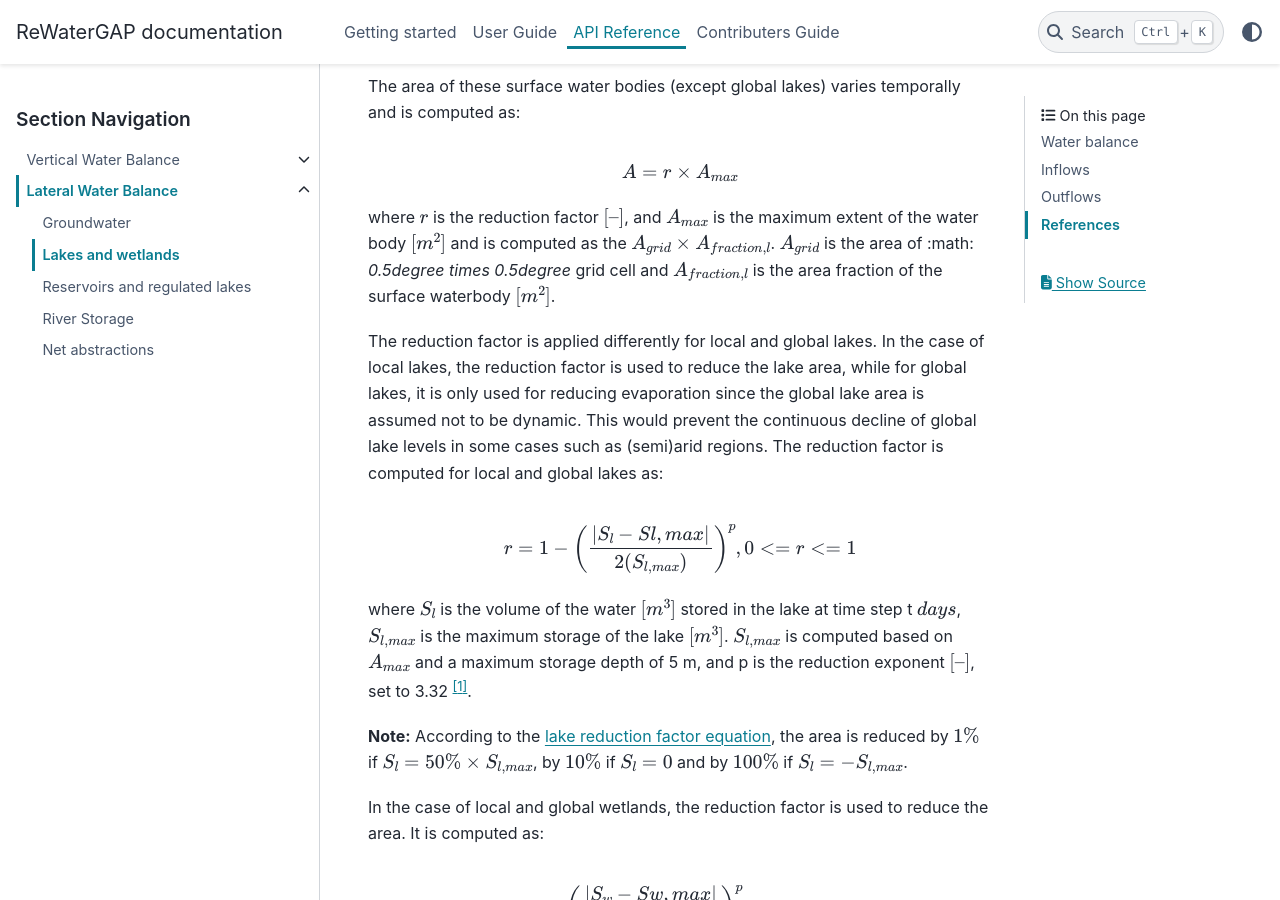
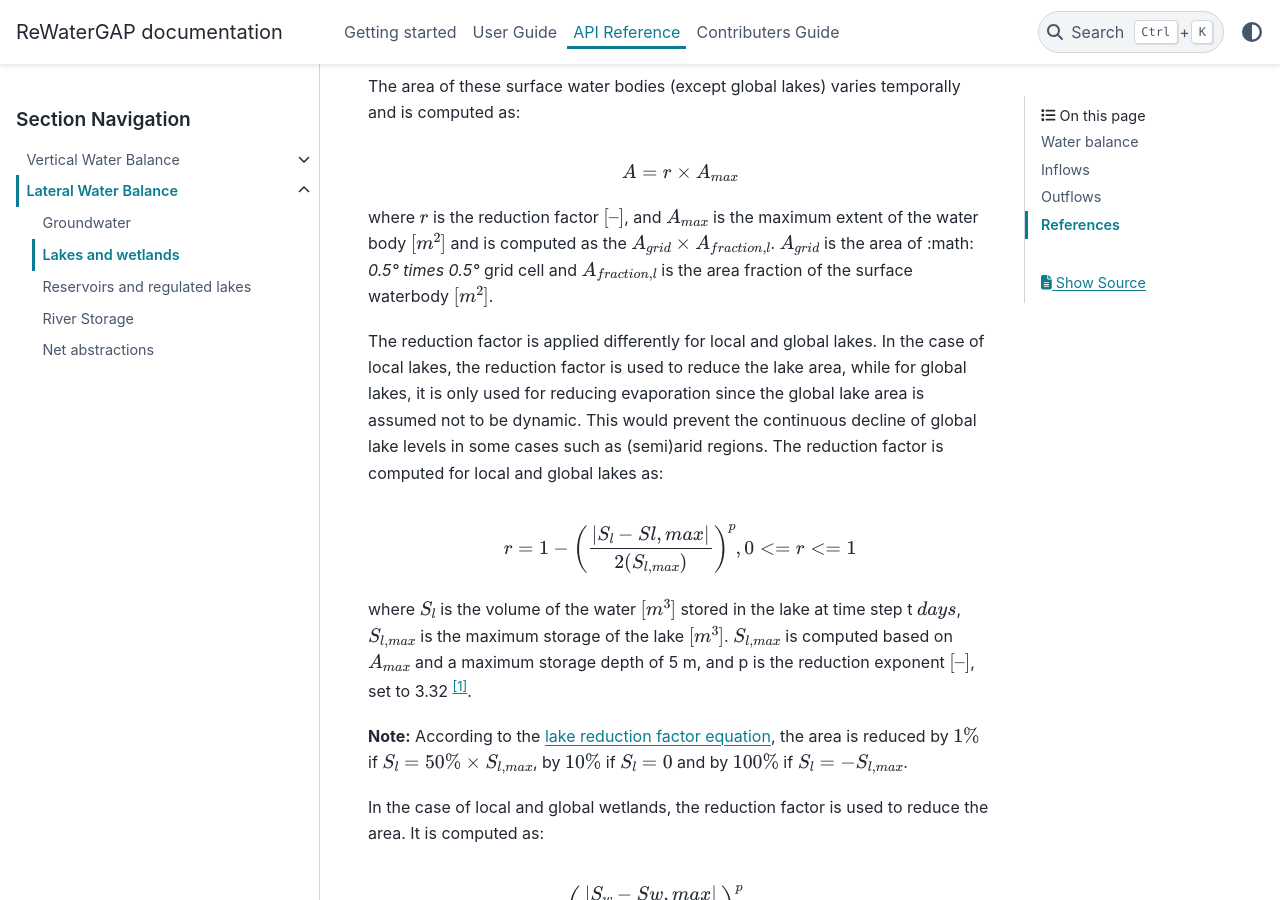
Before and after one commit to HydrologyFrankfurt/ReWaterGAP, a Sphinx documentation site: the page built from docs/api_docs/lateral_water_balance/lakes_wetlands.rst, in a window 1280 px wide and 900 px high, scrolled down 1363 px. Built offline with Sphinx 7.4.7 and the PyData theme 0.15.4, drawn with Linux system fonts in a browser that asks for light colours; pages that are not in the unit, such as notebooks, are missing from menus; some of the changed lines change nothing that is shown.

Commit message:
Update lakes_wetlands.rst

```diff
--- a/docs/api_docs/lateral_water_balance/lakes_wetlands.rst
+++ b/docs/api_docs/lateral_water_balance/lakes_wetlands.rst
@@ -32,7 +32,7 @@ The area of these surface water bodies (except global lakes) varies temporally a
 
 where :math:`r` is the reduction factor :math:`[–]`, and :math:`{A}_{max}` is the maximum extent
 of the water body :math:`[m^2]` and is computed as the :math:`{A}_{grid} \times {A}_{fraction,l}`.
-:math:`{A}_{grid}` is the area of :math: `0.5\degree \times 0.5\degree` grid cell and :math:`{A}_{fraction,l}` is the area fraction of the surface waterbody :math:`[m^2]`.
+:math:`{A}_{grid}` is the area of :math: `0.5° \times 0.5°` grid cell and :math:`{A}_{fraction,l}` is the area fraction of the surface waterbody :math:`[m^2]`.
 
 
 The reduction factor is applied differently for local and global lakes.
```
